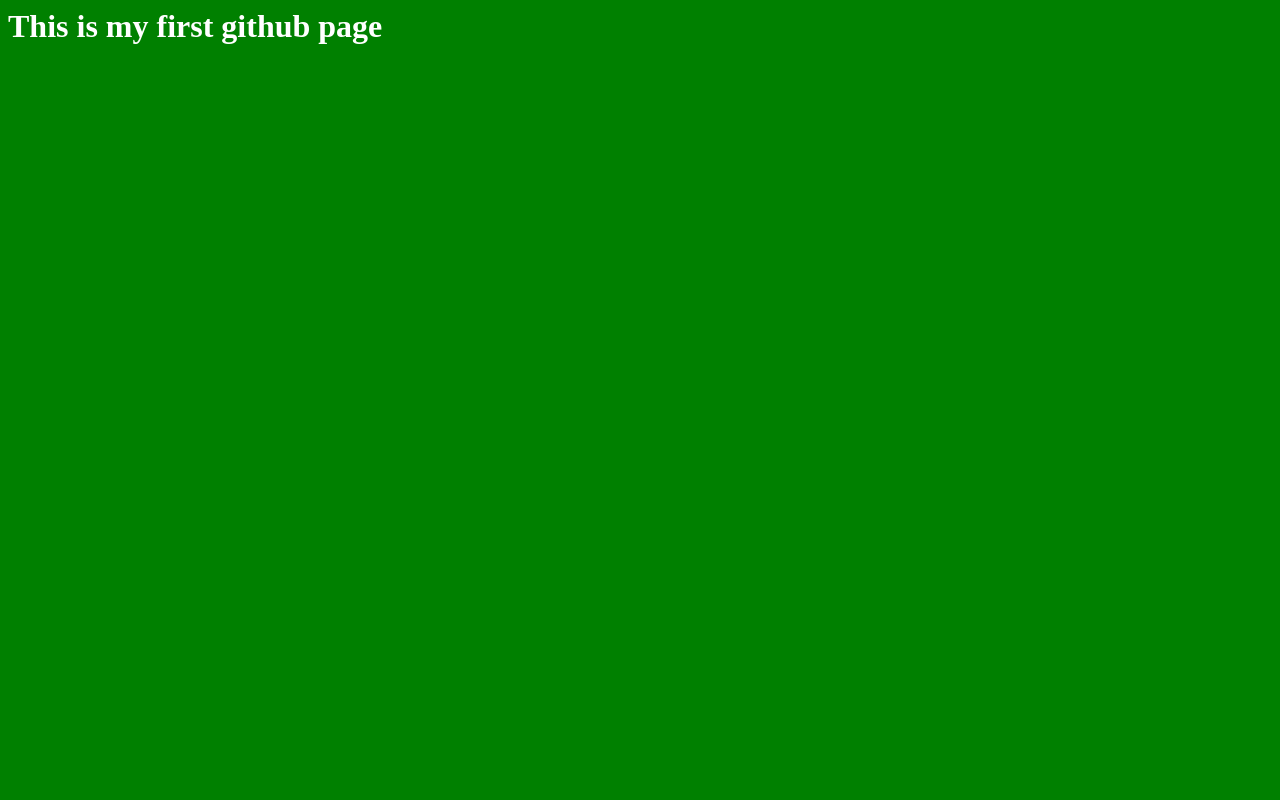
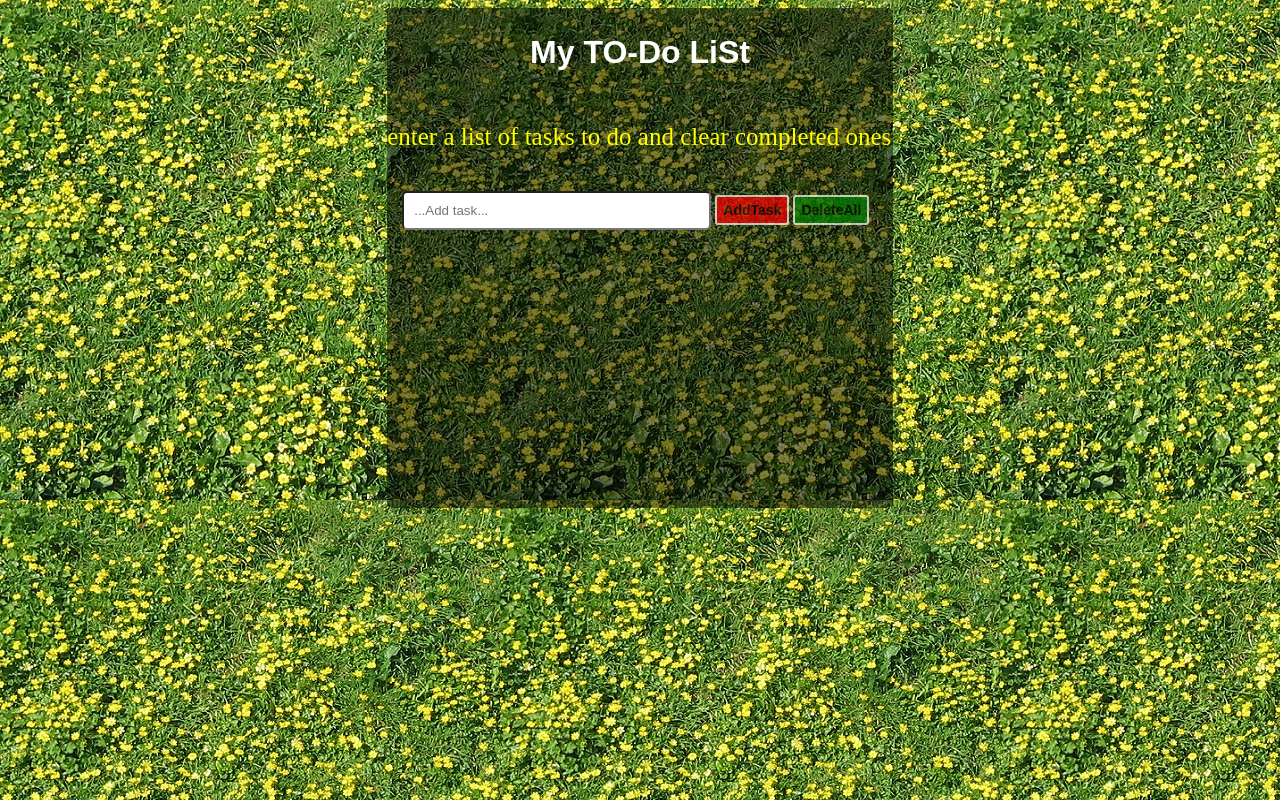
Before and after one commit to iferrum/test, a plain HTML site: page index.html in a window 1280 px wide. Drawn offline with Linux system fonts and the light colour scheme.

Commit message:
Update index.html

```diff
--- a/index.html
+++ b/index.html
@@ -1,18 +1,35 @@
+
 <html>
-<head>
-<title>
-  First Website
-</title>
-</head>
-<body>
-<h1>This is my first github page</h1>
-</body>
+	<head>
+		<title>
 
-<style>
-  body{
-    background-color:green;
-    color:white;
-    text-allign:center;
-  }
-</style>
+		</title>
+		<link rel = "stylesheet" type = "text/css" href = "meTodo.css">
+	</head>
+	<body>
+		<div id = "Container">
+			<div id= "header">
+				<h1>My TO-Do LiSt</h1>
+
+			</div>
+			<p> enter a list of tasks to do and clear completed ones</p>
+			<div id="Tbody">
+				<input type = "text" id="tasks" placeholder = "...Add task...">
+
+				<button id = "addBtn"  > <b>AddTask</b></button>
+				<button id = "remAll"><b><strong>DeleteAll</strong></b></button>
+
+			</div>
+			<div id = "listt">
+				<ul id = "MyTasks">
+
+				</ul>
+			</div>
+
+
+		</div>
+		<script src = "meTodo.js">
+
+		</script>
+	</body>
 </html>
```
